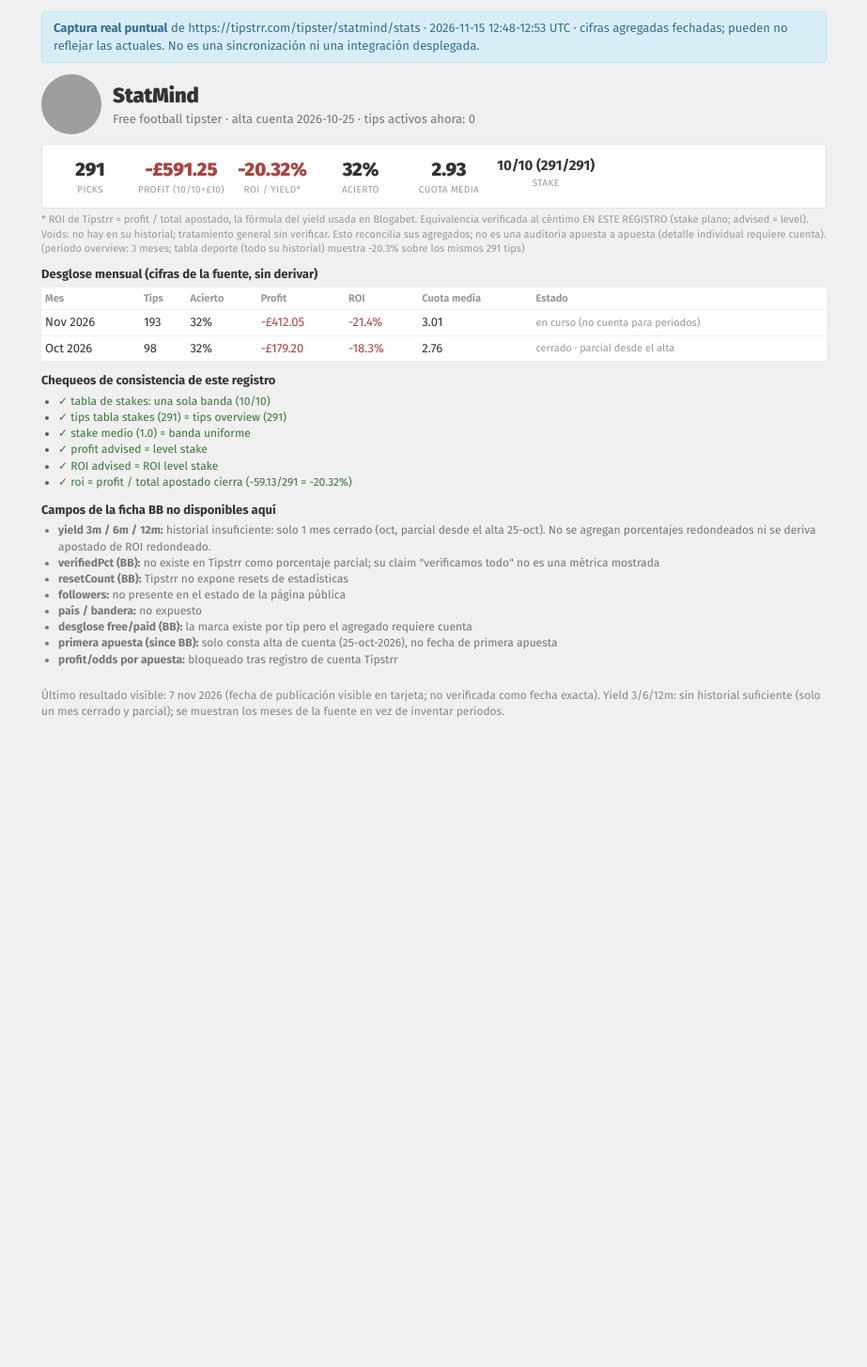
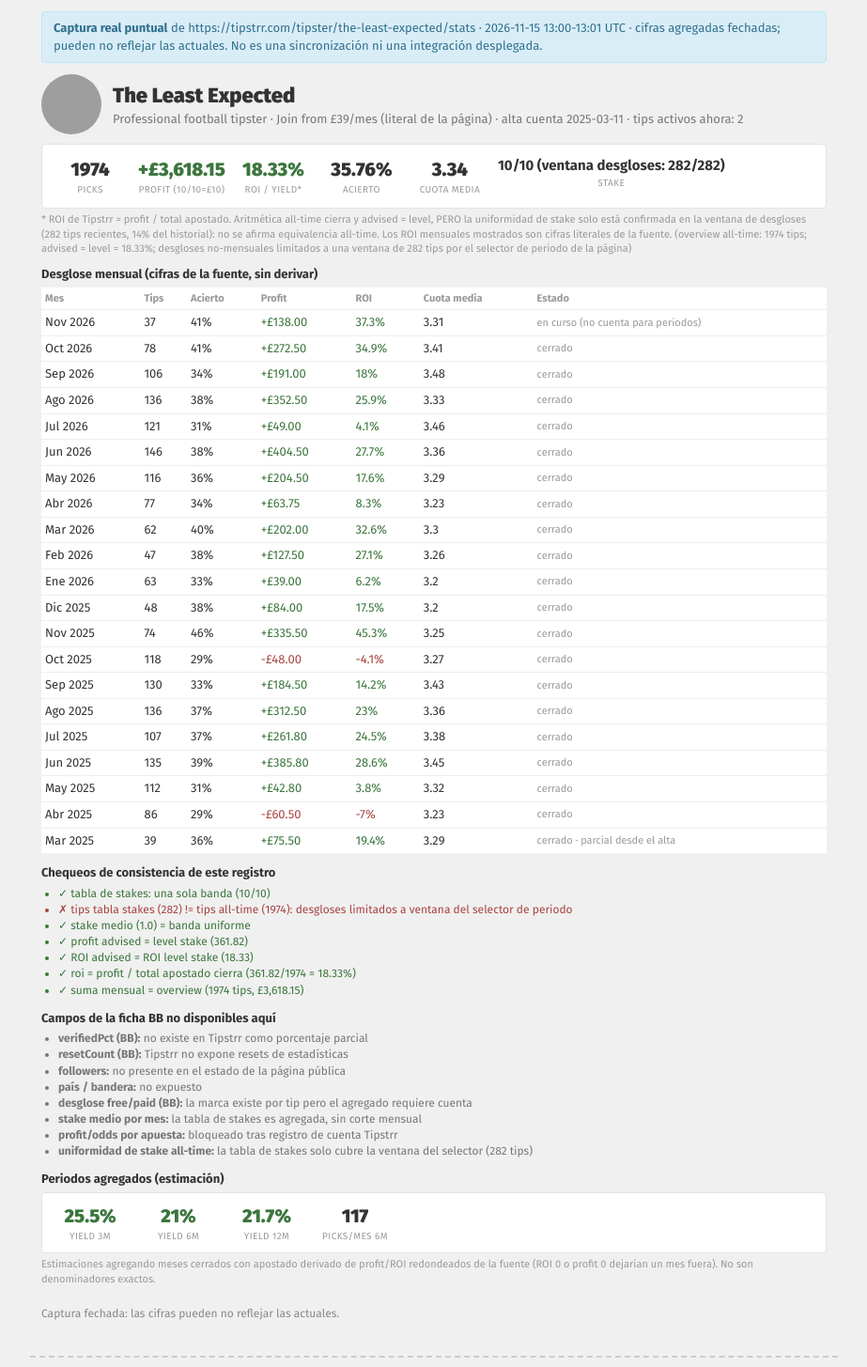
Before and after one commit to Panigc93/blogabet-clone-filter, a Next.js app: page /lab/tipstrr/ficha in a window 1280 px wide. Shown: the top 1455 px of the page at 94% size, without its empty margins (178-1101 px from the left). Before the commit the page ends 800 px from the top, so only its background shows below. Built offline with nearby package versions, Linux system fonts and the light colour scheme; grey boxes are pictures that could not be loaded.

Commit message:
lab ficha: add The Least Expected real snapshot with full 21-month breakdown and labeled period estimates

```diff
--- a/app/lab/tipstrr/ficha/fixtures.ts
+++ b/app/lab/tipstrr/ficha/fixtures.ts
@@ -37,6 +37,7 @@ export interface FichaSnapshot {
   months: FichaMonth[]
   consistency: { name: string; passed: boolean }[]
   yieldEquivalenceNote: string
+  periodEstimates?: { yield3m: number | null; yield6m: number | null; yield12m: number | null; picks6mAvg: number | null; note: string }
   notAvailable: { field: string; reason: string }[]
 }
 
@@ -83,3 +84,77 @@ export const STATMIND_SNAPSHOT: FichaSnapshot = {
     { field: 'profit/odds por apuesta', reason: 'bloqueado tras registro de cuenta Tipstrr' },
   ],
 }
+
+// REAL one-off snapshot of The Least Expected's public Tipstrr stats,
+// captured 2026-11-15 ~13:00-13:01 UTC from
+// https://tipstrr.com/tipster/the-least-expected/stats (anonymous read).
+// Breakdown tables on that page follow its "Show stats for" period
+// selector: in this capture they cover 282 recent tips while the monthly
+// table covers all-time (1974). Dated capture, not a sync.
+export const TLE_SNAPSHOT: FichaSnapshot = {
+  capturedAt: '2026-11-15 13:00-13:01 UTC',
+  sourceUrl: 'https://tipstrr.com/tipster/the-least-expected/stats',
+  name: 'The Least Expected',
+  platformLabel: 'Professional football tipster · Join from £39/mes (literal de la página)',
+  signupDate: '2025-03-11',
+  avatarUrl: 'https://cdn.tipstrr.com/central/portfolio/image/the-least-expected-xdlQ21p0.jpg',
+  activeTipsNow: 2,
+  lastResultVisibleLabel: null,
+  overview: {
+    tips: 1974,
+    winRatePct: 35.76,
+    avgOdds: 3.34,
+    stakeLabel: '10/10 (ventana desgloses: 282/282)',
+    profitDisplay: '+£3,618.15',
+    roiPct: 18.33,
+    roiPeriodLabel: 'overview all-time: 1974 tips; advised = level = 18.33%; desgloses no-mensuales limitados a una ventana de 282 tips por el selector de periodo de la página',
+  },
+  months: [
+    { label: 'Nov 2026', closed: false, tips: 37, winRatePct: 41, profitLabel: '+£138.00', roiPct: 37.3, avgOdds: 3.31 },
+    { label: 'Oct 2026', closed: true, tips: 78, winRatePct: 41, profitLabel: '+£272.50', roiPct: 34.9, avgOdds: 3.41 },
+    { label: 'Sep 2026', closed: true, tips: 106, winRatePct: 34, profitLabel: '+£191.00', roiPct: 18.0, avgOdds: 3.48 },
+    { label: 'Ago 2026', closed: true, tips: 136, winRatePct: 38, profitLabel: '+£352.50', roiPct: 25.9, avgOdds: 3.33 },
+    { label: 'Jul 2026', closed: true, tips: 121, winRatePct: 31, profitLabel: '+£49.00', roiPct: 4.1, avgOdds: 3.46 },
+    { label: 'Jun 2026', closed: true, tips: 146, winRatePct: 38, profitLabel: '+£404.50', roiPct: 27.7, avgOdds: 3.36 },
+    { label: 'May 2026', closed: true, tips: 116, winRatePct: 36, profitLabel: '+£204.50', roiPct: 17.6, avgOdds: 3.29 },
+    { label: 'Abr 2026', closed: true, tips: 77, winRatePct: 34, profitLabel: '+£63.75', roiPct: 8.3, avgOdds: 3.23 },
+    { label: 'Mar 2026', closed: true, tips: 62, winRatePct: 40, profitLabel: '+£202.00', roiPct: 32.6, avgOdds: 3.30 },
+    { label: 'Feb 2026', closed: true, tips: 47, winRatePct: 38, profitLabel: '+£127.50', roiPct: 27.1, avgOdds: 3.26 },
+    { label: 'Ene 2026', closed: true, tips: 63, winRatePct: 33, profitLabel: '+£39.00', roiPct: 6.2, avgOdds: 3.20 },
+    { label: 'Dic 2025', closed: true, tips: 48, winRatePct: 38, profitLabel: '+£84.00', roiPct: 17.5, avgOdds: 3.20 },
+    { label: 'Nov 2025', closed: true, tips: 74, winRatePct: 46, profitLabel: '+£335.50', roiPct: 45.3, avgOdds: 3.25 },
+    { label: 'Oct 2025', closed: true, tips: 118, winRatePct: 29, profitLabel: '-£48.00', roiPct: -4.1, avgOdds: 3.27 },
+    { label: 'Sep 2025', closed: true, tips: 130, winRatePct: 33, profitLabel: '+£184.50', roiPct: 14.2, avgOdds: 3.43 },
+    { label: 'Ago 2025', closed: true, tips: 136, winRatePct: 37, profitLabel: '+£312.50', roiPct: 23.0, avgOdds: 3.36 },
+    { label: 'Jul 2025', closed: true, tips: 107, winRatePct: 37, profitLabel: '+£261.80', roiPct: 24.5, avgOdds: 3.38 },
+    { label: 'Jun 2025', closed: true, tips: 135, winRatePct: 39, profitLabel: '+£385.80', roiPct: 28.6, avgOdds: 3.45 },
+    { label: 'May 2025', closed: true, tips: 112, winRatePct: 31, profitLabel: '+£42.80', roiPct: 3.8, avgOdds: 3.32 },
+    { label: 'Abr 2025', closed: true, tips: 86, winRatePct: 29, profitLabel: '-£60.50', roiPct: -7.0, avgOdds: 3.23 },
+    { label: 'Mar 2025', closed: true, partialSinceSignup: true, tips: 39, winRatePct: 36, profitLabel: '+£75.50', roiPct: 19.4, avgOdds: 3.29 },
+  ],
+  consistency: [
+    { name: 'tabla de stakes: una sola banda (10/10)', passed: true },
+    { name: 'tips tabla stakes (282) != tips all-time (1974): desgloses limitados a ventana del selector de periodo', passed: false },
+    { name: 'stake medio (1.0) = banda uniforme', passed: true },
+    { name: 'profit advised = level stake (361.82)', passed: true },
+    { name: 'ROI advised = ROI level stake (18.33)', passed: true },
+    { name: 'roi = profit / total apostado cierra (361.82/1974 = 18.33%)', passed: true },
+    { name: 'suma mensual = overview (1974 tips, £3,618.15)', passed: true },
+  ],
+  yieldEquivalenceNote:
+    'ROI de Tipstrr = profit / total apostado. Aritmética all-time cierra y advised = level, PERO la uniformidad de stake solo está confirmada en la ventana de desgloses (282 tips recientes, 14% del historial): no se afirma equivalencia all-time. Los ROI mensuales mostrados son cifras literales de la fuente.',
+  periodEstimates: {
+    yield3m: 25.5, yield6m: 21.0, yield12m: 21.7, picks6mAvg: 117,
+    note: 'Estimaciones agregando meses cerrados con apostado derivado de profit/ROI redondeados de la fuente (ROI 0 o profit 0 dejarían un mes fuera). No son denominadores exactos.',
+  },
+  notAvailable: [
+    { field: 'verifiedPct (BB)', reason: 'no existe en Tipstrr como porcentaje parcial' },
+    { field: 'resetCount (BB)', reason: 'Tipstrr no expone resets de estadísticas' },
+    { field: 'followers', reason: 'no presente en el estado de la página pública' },
+    { field: 'país / bandera', reason: 'no expuesto' },
+    { field: 'desglose free/paid (BB)', reason: 'la marca existe por tip pero el agregado requiere cuenta' },
+    { field: 'stake medio por mes', reason: 'la tabla de stakes es agregada, sin corte mensual' },
+    { field: 'profit/odds por apuesta', reason: 'bloqueado tras registro de cuenta Tipstrr' },
+    { field: 'uniformidad de stake all-time', reason: 'la tabla de stakes solo cubre la ventana del selector (282 tips)' },
+  ],
+}
--- a/app/lab/tipstrr/ficha/page.tsx
+++ b/app/lab/tipstrr/ficha/page.tsx
@@ -1,4 +1,4 @@
-import { STATMIND_SNAPSHOT, FichaSnapshot } from './fixtures'
+import { STATMIND_SNAPSHOT, TLE_SNAPSHOT, FichaSnapshot } from './fixtures'
 
 // Ficha Blogabet-parity prototype fed by a REAL one-off labeled snapshot
 // (see fixtures.ts for capture metadata). Purpose: show exactly which BB
@@ -93,14 +93,35 @@ function Ficha({ s }: { s: FichaSnapshot }) {
         ))}
       </ul>
 
+      {s.periodEstimates ? (
+        <>
+          <div style={{ fontSize: 13, fontWeight: 700, margin: '12px 0 4px' }}>Periodos agregados (estimación)</div>
+          <div style={{ display: 'flex', flexWrap: 'wrap', gap: 8, border: '1px solid #e3e3e3', borderRadius: 4, padding: '10px 8px', background: '#fff' }}>
+            <Stat value={s.periodEstimates.yield3m !== null ? `${s.periodEstimates.yield3m}%` : '—'} label="Yield 3m" color={numColor(s.periodEstimates.yield3m)} />
+            <Stat value={s.periodEstimates.yield6m !== null ? `${s.periodEstimates.yield6m}%` : '—'} label="Yield 6m" color={numColor(s.periodEstimates.yield6m)} />
+            <Stat value={s.periodEstimates.yield12m !== null ? `${s.periodEstimates.yield12m}%` : '—'} label="Yield 12m" color={numColor(s.periodEstimates.yield12m)} />
+            <Stat value={s.periodEstimates.picks6mAvg !== null ? String(s.periodEstimates.picks6mAvg) : '—'} label="Picks/mes 6m" />
+          </div>
+          <div style={{ fontSize: 11, color: '#999', margin: '4px 0 10px' }}>{s.periodEstimates.note}</div>
+        </>
+      ) : (
+        <div style={{ fontSize: 12, color: '#888', marginTop: 10 }}>
+          Yield 3/6/12m: sin historial suficiente; se muestran los meses de la fuente en vez de inventar periodos.
+        </div>
+      )}
       <div style={{ fontSize: 12, color: '#888', borderTop: '1px solid #eee', marginTop: 12, paddingTop: 8 }}>
-        Último resultado visible: {s.lastResultVisibleLabel}. Yield 3/6/12m: sin historial suficiente (solo un mes
-        cerrado y parcial); se muestran los meses de la fuente en vez de inventar periodos.
+        {s.lastResultVisibleLabel ? `Último resultado visible: ${s.lastResultVisibleLabel}.` : ''} Captura fechada: las cifras pueden no reflejar las actuales.
       </div>
     </div>
   )
 }
 
 export default function LabTipstrrFichaPage() {
-  return <Ficha s={STATMIND_SNAPSHOT} />
+  return (
+    <>
+      <Ficha s={TLE_SNAPSHOT} />
+      <div style={{ maxWidth: 860, margin: '24px auto 0', borderTop: '2px dashed #ccc' }} />
+      <Ficha s={STATMIND_SNAPSHOT} />
+    </>
+  )
 }
```
